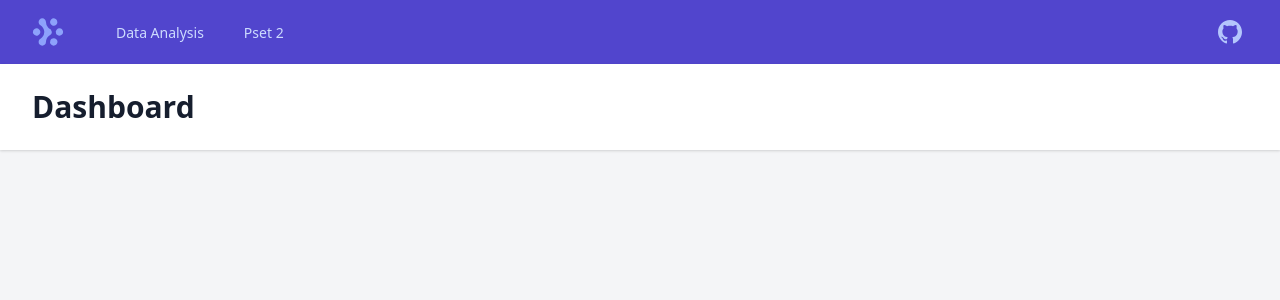
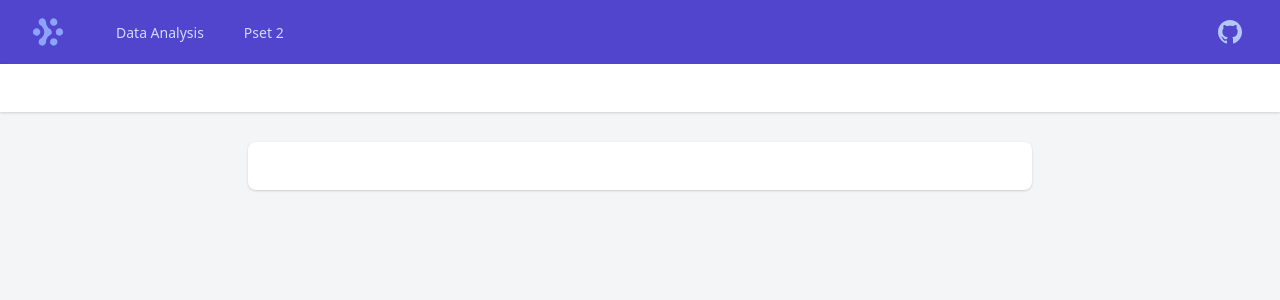
Before and after one commit to djsegal/covid-19, a Jekyll site: the page built from docs/index.md, in a window 1280 px wide. Shown: the top 300 px of the page. Built offline with Jekyll 4.4.1, drawn with Linux system fonts in a browser that asks for light colours; nearby versions of some CDN libraries; some web fonts are replaced.

```diff
--- a/docs/_layouts/page.html
+++ b/docs/_layouts/page.html
@@ -9,18 +9,20 @@ layout: default
   <header class="bg-white shadow">
     <div class="max-w-7xl mx-auto py-6 px-4 sm:px-6 lg:px-8">
       <h1>
-        Dashboard
+        {{ page.title }}
       </h1>
     </div>
   </header>
 
   <main>
-    <div class="max-w-7xl mx-auto py-6 sm:px-6 lg:px-8">
-      <!-- Replace with your content -->
-      <div class="px-4 py-4 sm:px-0">
-        <div class="border-4 border-dashed border-gray-200 rounded-lg h-96"></div>
+    <div class="max-w-4xl mx-auto py-6 sm:px-6 lg:px-8">
+      <div class="py-1.5 px-6">
+        <div class="bg-white overflow-hidden shadow rounded-lg">
+          <div class="px-4 py-5 sm:p-6">
+            {{ content }}
+          </div>
+        </div>
       </div>
-      <!-- /End replace -->
     </div>
   </main>
 
```
Also changed, not shown: docs/_layouts/post.html (+7 -5 lines).
